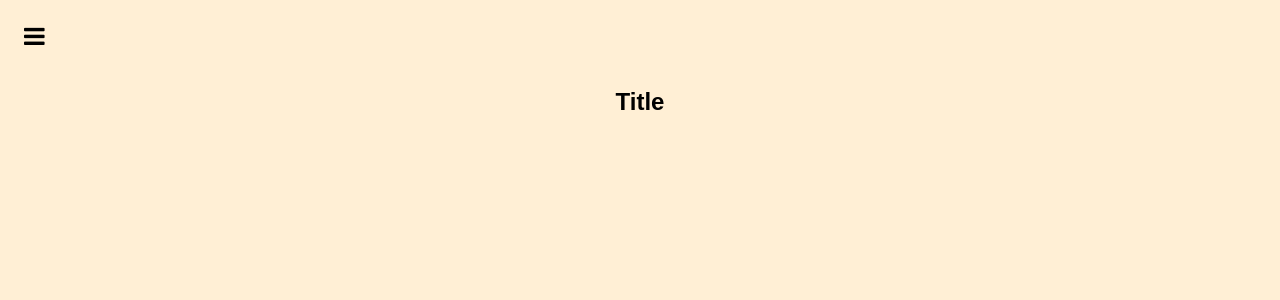
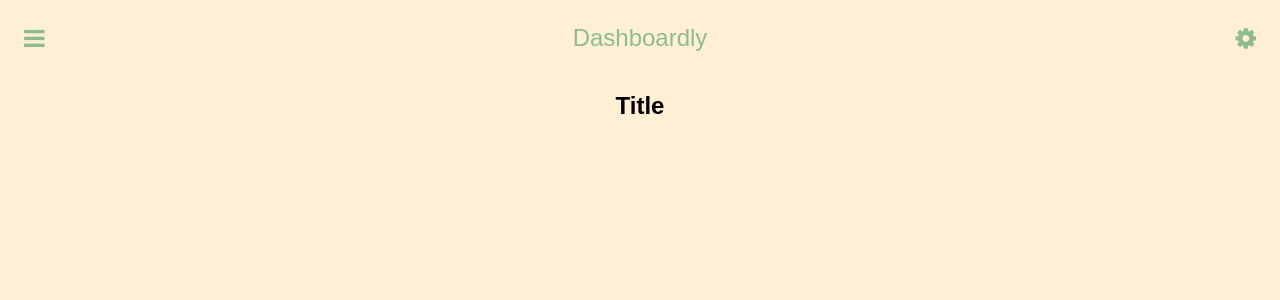
Before and after one commit to ziad-saab/dashboardly-frontend, a React (Create React App) app: page /boards/1 in a window 1280 px wide. Shown: the top 300 px of the page. Built offline with nearby package versions, Linux system fonts and the light colour scheme.

Commit message:
added font transitions

```diff
--- a/src/components/App.css
+++ b/src/components/App.css
@@ -14,6 +14,7 @@ body {
 }
 
 .App-navbar {
+  color: DarkSeaGreen;
   padding: 1.5rem;
   width: 100%;
   display: flex;
@@ -22,6 +23,18 @@ body {
   align-items: center;
 }
 
-.fa-bars:hover {
+.App-navbar__title {
+  margin: 0;
+  color: DarkSeaGreen;
+  font-size: 1.5rem;
+  text-decoration: none;
+}
+
+.settings-icon, .menu-icon, .App-navbar__title {
+  transition: 0.5s;
   cursor: pointer;
 }
+
+.settings-icon:hover, .menu-icon:hover, .App-navbar__title:hover {
+  color: DarkOliveGreen;
+}
--- a/src/components/App.js
+++ b/src/components/App.js
@@ -1,4 +1,5 @@
 import React, { Component } from 'react';
+import { Link } from 'react-router';
 import Menu from './modals/Menu';
 import './App.css';
 
@@ -15,7 +16,11 @@ class App extends Component {
     return (
       <div className="App">
         <div className="App-navbar">
-          <i className="fa fa-bars fa-2x" onClick={()=>this.setState({ isMenuOpen: !isMenuOpen })}/>
+          <i className="fa fa-bars fa-2x menu-icon"
+            onClick={()=>this.setState({ isMenuOpen: !isMenuOpen })}
+          />
+          <Link to="/" className="App-navbar__title">Dashboardly</Link>
+          <i className="fa fa-cog fa-2x settings-icon"/>
         </div>
 
         <Menu show={isMenuOpen} closeMenu={this.closeMenu}/>
--- a/src/components/elements/BoardCard.css
+++ b/src/components/elements/BoardCard.css
@@ -1,6 +1,7 @@
 .board-card {
   background: white;
   padding: 0.5rem;
+  margin: 0.5rem;
   border: 1px solid lightgrey;
   border-radius: 5px;
   width: 360px;
```
